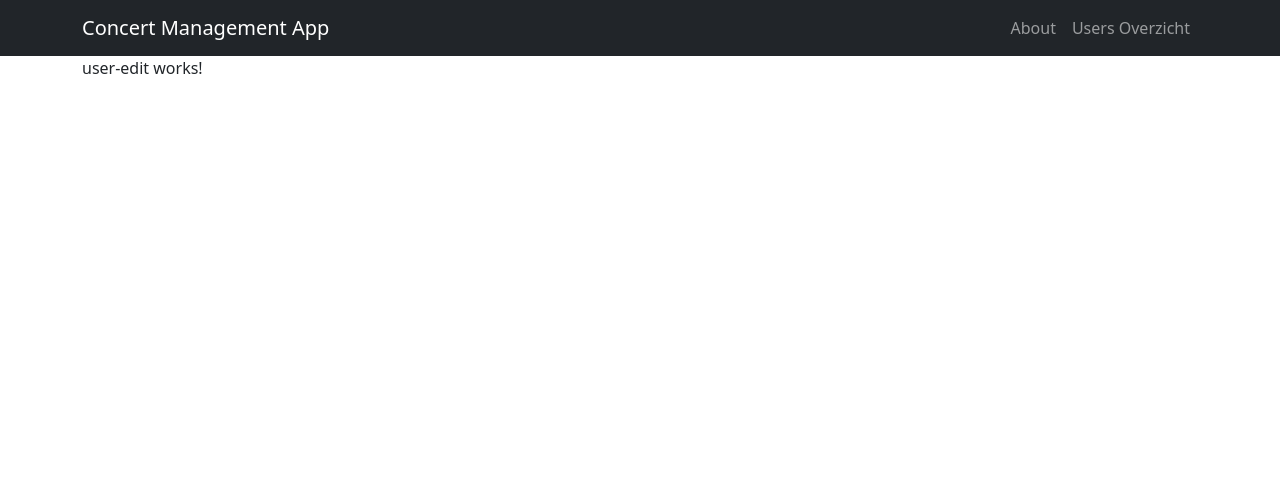
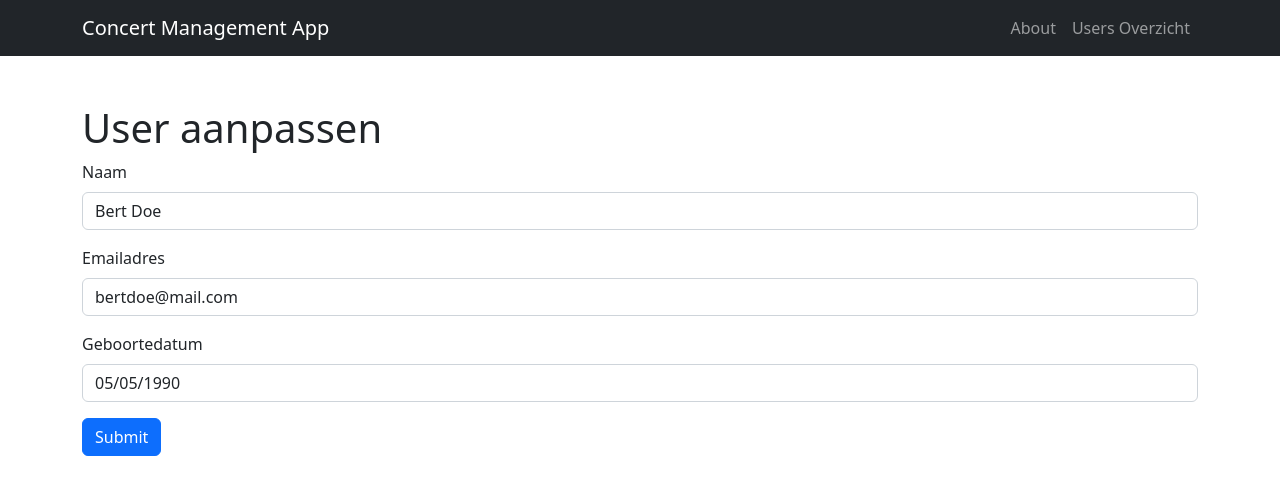
Before and after one commit to LMTVogel/angular_school_project_1, an Angular app: page /users/1/edit in a window 1280 px wide. Shown: the top 494 px of the page. Built offline with nearby package versions, Linux system fonts and the light colour scheme.

Commit message:
User can now be created and updated

```diff
--- a/src/app/app.module.ts
+++ b/src/app/app.module.ts
@@ -10,6 +10,7 @@ import { NavComponent } from './shared/nav/nav.component';
 import { FooterComponent } from './shared/footer/footer.component';
 import { NgbModule } from '@ng-bootstrap/ng-bootstrap';
 import { AboutComponent } from './about/about.component';
+import { FormsModule } from '@angular/forms';
 
 @NgModule({
   declarations: [
@@ -24,7 +25,8 @@ import { AboutComponent } from './about/about.component';
   imports: [
     BrowserModule,
     AppRoutingModule,
-    NgbModule
+    NgbModule,
+    FormsModule
   ],
   providers: [],
   bootstrap: [AppComponent]
--- a/src/app/shared/models/user.model.ts
+++ b/src/app/shared/models/user.model.ts
@@ -1,11 +1,6 @@
-export enum UserRole {
-    admin = 'admin',
-    guest = 'guest',
-}
-
 export interface User {
     id: number;
     name: string;
     email: string;
-    role: UserRole;
+    bday: Date;
 }
--- a/src/app/shared/services/user/user.service.ts
+++ b/src/app/shared/services/user/user.service.ts
@@ -1,6 +1,6 @@
 import { Injectable } from '@angular/core';
 
-import { UserRole, User } from '../../models/user.model';
+import { User } from '../../models/user.model';
 
 @Injectable({
   providedIn: 'root'
@@ -10,22 +10,27 @@ export class UserService {
     { id: 0,
       name: 'John Doe',
       email: 'johndoe@mail.com',
-      role: UserRole.admin,
+      bday: new Date('05/05/1990'),
     },
     { id: 1,
       name: 'Bert Doe',
       email: 'bertdoe@mail.com',
-      role: UserRole.guest,
+      bday: new Date('05/05/1990'),
     },
     { id: 2,
       name: 'Gert Arends',
       email: 'gert@mail.com',
-      role: UserRole.guest,
+      bday: new Date('05/05/1990'),
     },
     { id: 3,
       name: 'Pietje Puk',
       email: 'pietje@mail.com',
-      role: UserRole.guest,
+      bday: new Date('05/05/1990'),
+    },
+    { id: 4,
+      name: 'Klaas Vaak',
+      email: 'klaas@mail.com',
+      bday: new Date('05/05/1990'),
     },
   ];
 
@@ -39,13 +44,17 @@ export class UserService {
     return this.users.filter((user) => user.id === id)[0];
   }
 
-  editUser(id: number): void {
+  addUser(user: User): void {
+    this.users.push(user);
+  }
 
+  editUser(user: User): void {
+    let userToEdit = this.users.findIndex((user) => user.id === user.id);
+    this.users[userToEdit] = user;
   }
 
   deleteUser(id: number): void {
     let userToDelete = this.users.findIndex((user) => user.id === id);
     this.users.splice(userToDelete, 1);
   }
-
 }
--- a/src/app/user-details/user-details.component.html
+++ b/src/app/user-details/user-details.component.html
@@ -1,11 +1,12 @@
 <div class="card mt-5" style="width: 18rem;">
     <div class="card-body">
-        <h5 class="card-title">{{user?.name}}</h5>
-        <h6 class="card-subtitle mb-2 text-muted">Rol: {{user?.role}}</h6>
+        <h5 class="card-title">{{user!.name}}</h5>
         <p>
-            Naam: {{user?.name}}
+            Naam: {{user!.name}}
             <br/>
-            E-mail: {{user?.email}}
+            E-mail: {{user!.email}}
+            <br/>
+            Geboortedatum: {{user!.bday.toLocaleDateString()}}
         </p>
     </div>
 </div>
--- a/src/app/user-edit/user-edit.component.html
+++ b/src/app/user-edit/user-edit.component.html
@@ -1 +1,22 @@
-<p>user-edit works!</p>
+<h1 *ngIf="!isEditting" class="mt-5">User aanmaken</h1>
+<h1 *ngIf="isEditting" class="mt-5">User aanpassen</h1>
+
+<form #userForm="ngForm" (ngSubmit)="userForm.form.valid && onSubmit(userForm)">
+    <input *ngIf="isEditting" type="hidden" id="id" name="id" [(ngModel)]="user!.id">
+    <div class="mb-3">
+        <label for="name" class="form-label">Naam</label>
+        <input #name="ngModel"
+            [(ngModel)]="user!.name" required type="text" class="form-control" id="name" name="name" aria-describedby="nameHelp">
+    </div>
+    <div class="mb-3">
+        <label for="email" class="form-label">Emailadres</label>
+        <input [(ngModel)]="user!.email" required type="email" class="form-control" id="email" name="email" aria-describedby="emailHelp">
+    </div>
+    <div class="mb-3">
+        <label for="bday" class="form-label">Geboortedatum</label>
+        <input (ngModel)="user!.bday"
+            [ngModel]="user!.bday | date: 'MM/dd/yyyy'"
+            required type="text" class="form-control" id="bday" name="bday" aria-describedby="bdayHelp">
+    </div>
+    <button type="submit" class="btn btn-primary">Submit</button>
+</form>
--- a/src/app/user-edit/user-edit.component.ts
+++ b/src/app/user-edit/user-edit.component.ts
@@ -1,4 +1,9 @@
 import { Component, OnInit } from '@angular/core';
+import { ActivatedRoute, Router } from '@angular/router';
+import { NgForm } from '@angular/forms';
+
+import { User } from '../shared/models/user.model';
+import { UserService } from '../shared/services/user/user.service';
 
 @Component({
   selector: 'app-user-edit',
@@ -6,10 +11,50 @@ import { Component, OnInit } from '@angular/core';
   styleUrls: ['./user-edit.component.scss']
 })
 export class UserEditComponent implements OnInit {
+  user: User | undefined = undefined;
+  isEditting: boolean = false;
 
-  constructor() { }
+  constructor(
+    private userService: UserService,
+    private route: ActivatedRoute,
+    private router: Router
+  ) { }
 
   ngOnInit(): void {
+    this.route.paramMap.subscribe((params) => {
+      let id = params.get('id');
+
+      if(id) {
+        this.isEditting = true;
+        this.user = this.userService.getUserById(Number(id));
+      } else {
+        this.isEditting = false;
+        this.user = {
+          id: 0,
+          name: '',
+          email: '',
+          bday: new Date(),
+        };
+      }
+    })
   }
 
+  onSubmit(userForm: NgForm): void {
+    if(this.isEditting) {
+      let editUser = {
+        ...userForm.value,
+        bday: new Date(userForm.value.bday),
+      }
+      this.userService.editUser(editUser);
+    } else {
+      let newUser = {
+        id: this.userService.getUsers().length,
+        ...userForm.value,
+        bday: new Date(userForm.value.bday),
+      };
+      this.userService.addUser(newUser);
+    }
+
+    this.router.navigate(['users']);
+  }
 }
--- a/src/app/user-list/user-list.component.html
+++ b/src/app/user-list/user-list.component.html
@@ -1,14 +1,14 @@
 <div class="row mt-1">
-    <div class="col-6">
+    <div class="col-8">
         <h1>Users</h1>
-        <button class="btn btn-primary" routerLink="users/new">Nieuwe user</button>
+        <a class="btn btn-primary" routerLink="new">Nieuwe user</a>
         <table class="table table-striped">
             <thead>
                 <tr>
                     <th scope="col">#</th>
                     <th scope="col">Naam</th>
                     <th scope="col">Email</th>
-                    <th scope="col">Rol</th>
+                    <th scope="col">Geboortedatum</th>
                     <th scope="col"></th>
                     <th scope="col"></th>
                     <th scope="col"></th>
@@ -19,12 +19,12 @@
                     <th scope="row">{{i + 1}}</th>
                     <td>{{user.name}}</td>
                     <td>{{user.email}}</td>
-                    <td>{{user.role}}</td>
+                    <td>{{user.bday.toLocaleDateString()}}</td>
                     <td>
                         <button class="btn btn-info" [routerLink]="['/users', user.id]">Details</button>
                     </td>
                     <td>
-                        <button class="btn btn-warning">Edit</button>
+                        <button class="btn btn-warning" [routerLink]="['/users', user.id, 'edit']">Edit</button>
                     </td>
                     <td>
                         <button (click)="deleteUser(user.id)" class="btn btn-danger">Delete</button>
```
